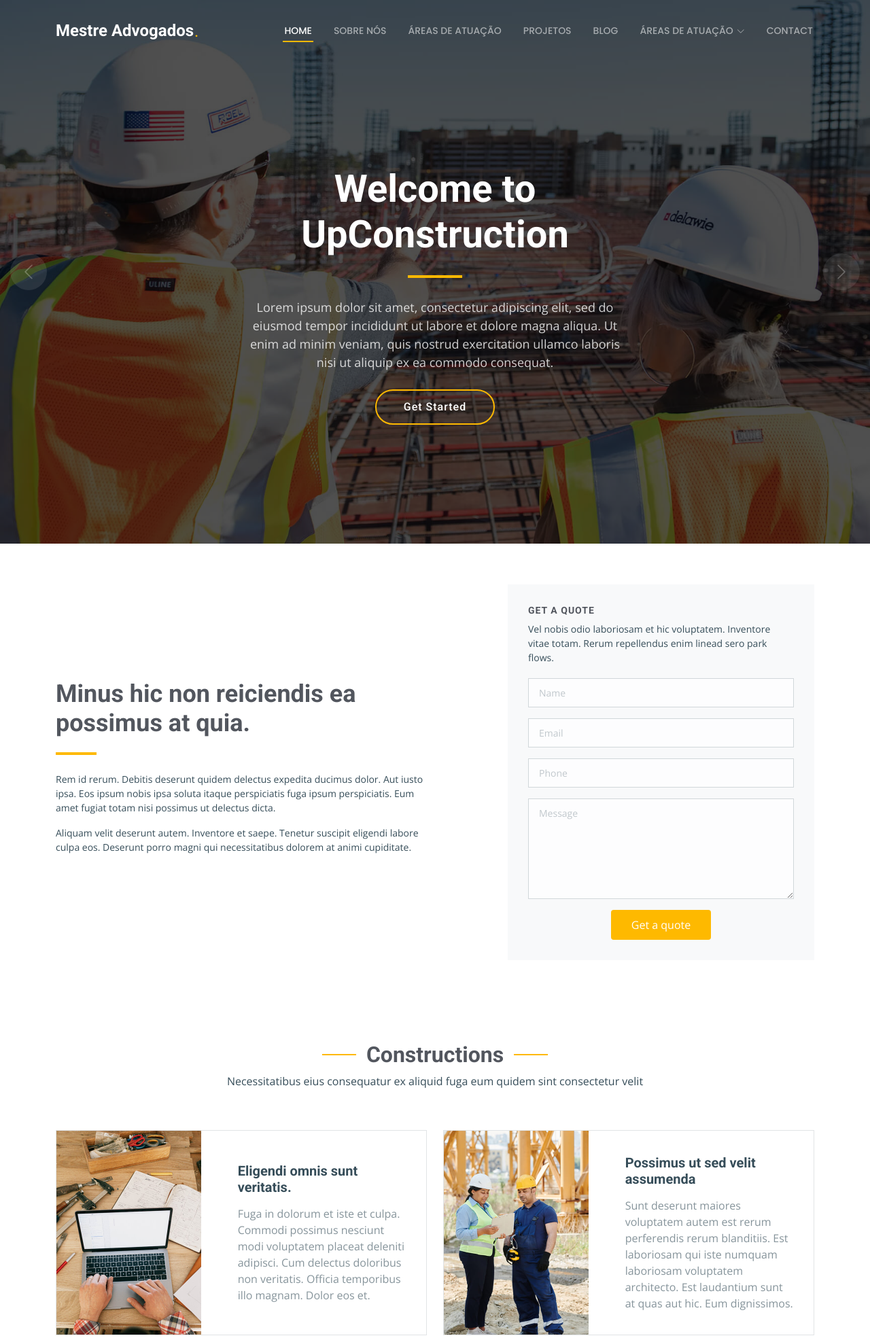
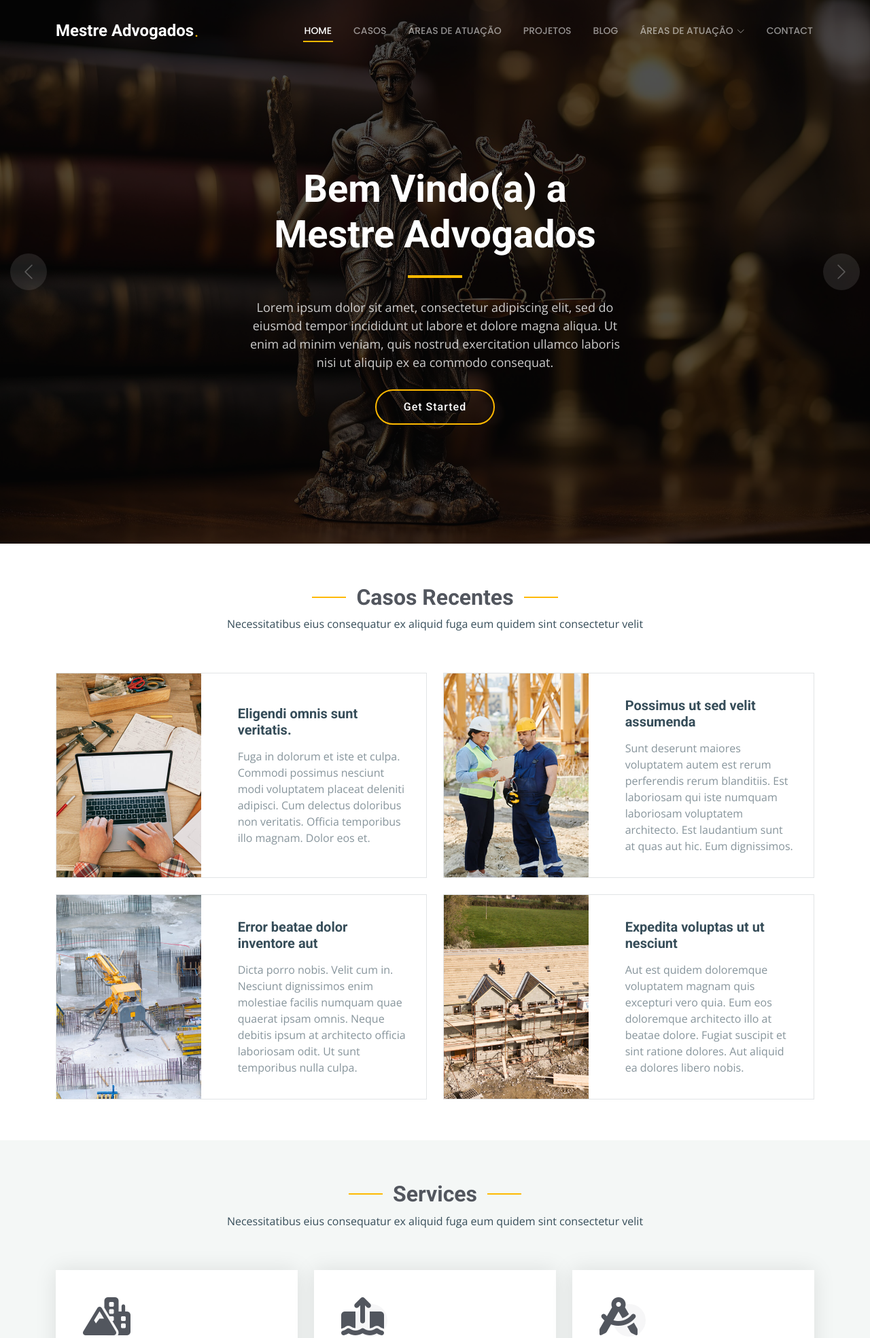
Before and after one commit to HenriqueTeixeira1977/MestreAdvogados, a PHP site: page / in a window 1280 px wide. Shown: the top 1969 px of the page at 68% size. Run offline with PHP 8.4, Linux system fonts and the light colour scheme.

Commit message:
Update20250210172113

```diff
--- a/assets/css/main.css
+++ b/assets/css/main.css
@@ -880,7 +880,6 @@ section,
 .get-started .content {
   padding: 30px 0;
 }
-
 .get-started .content h3 {
   font-size: 36px;
   font-weight: 600;
@@ -888,7 +887,6 @@ section,
   padding-bottom: 25px;
   position: relative;
 }
-
 .get-started .content h3:after {
   content: "";
   position: absolute;
@@ -898,36 +896,29 @@ section,
   background: var(--accent-color);
   left: 0;
   bottom: 0;
-}
-
-.get-started .content p {
+}.get-started .content p {
   font-size: 14px;
 }
-
 .get-started .php-email-form {
   background: color-mix(in srgb, var(--default-color), transparent 97%);
   padding: 30px;
   height: 100%;
 }
-
 @media (max-width: 575px) {
   .get-started .php-email-form {
     padding: 20px;
   }
 }
-
 .get-started .php-email-form h3 {
   font-size: 14px;
   font-weight: 700;
   text-transform: uppercase;
   letter-spacing: 1px;
 }
-
 .get-started .php-email-form p {
   font-size: 14px;
   margin-bottom: 20px;
 }
-
 .get-started .php-email-form input[type=text],
 .get-started .php-email-form input[type=email],
 .get-started .php-email-form textarea {
@@ -939,19 +930,16 @@ section,
   background-color: color-mix(in srgb, var(--background-color), transparent 20%);
   border-color: color-mix(in srgb, var(--default-color), transparent 80%);
 }
-
 .get-started .php-email-form input[type=text]:focus,
 .get-started .php-email-form input[type=email]:focus,
 .get-started .php-email-form textarea:focus {
   border-color: var(--accent-color);
 }
-
 .get-started .php-email-form input[type=text]::placeholder,
 .get-started .php-email-form input[type=email]::placeholder,
 .get-started .php-email-form textarea::placeholder {
   color: color-mix(in srgb, var(--default-color), transparent 70%);
 }
-
 .get-started .php-email-form button[type=submit] {
   color: var(--contrast-color);
   background: var(--accent-color);
@@ -960,27 +948,23 @@ section,
   transition: 0.4s;
   border-radius: 4px;
 }
-
 .get-started .php-email-form button[type=submit]:hover {
   background: color-mix(in srgb, var(--accent-color), transparent 20%);
 }
-
-/*--------------------------------------------------------------
-# Constructions Section
---------------------------------------------------------------*/
-.constructions .card-item {
+/*--------------------------------------------------------------
+# Cases Section
+--------------------------------------------------------------*/
+.cases .card-item {
   background-color: var(--surface-color);
   border: 1px solid color-mix(in srgb, var(--default-color), transparent 85%);
   position: relative;
   border-radius: 0;
 }
-
-.constructions .card-item .card-bg {
+.cases .card-item .card-bg {
   min-height: 300px;
   position: relative;
 }
-
-.constructions .card-item .card-bg img {
+.cases .card-item .card-bg img {
   position: absolute;
   inset: 0;
   display: block;
@@ -990,18 +974,15 @@ section,
   object-position: center;
   z-index: 1;
 }
-
-.constructions .card-item .card-body {
+.cases .card-item .card-body {
   padding: 30px;
 }
-
-.constructions .card-item h4 {
+.cases .card-item h4 {
   font-weight: 700;
   font-size: 20px;
   margin-bottom: 15px;
 }
-
-.constructions .card-item p {
+.cases .card-item p {
   color: color-mix(in srgb, var(--default-color), transparent 40%);
   margin: 0;
 }
--- a/index.php
+++ b/index.php
@@ -51,8 +47,8 @@
 
       <nav id="navmenu" class="navmenu">
         <ul>
-          <li><a href="index.html" class="active">Home</a></li>
-          <li><a href="about.html">Sobre Nós</a></li>
+          <li><a href="#" class="active">Home</a></li>
+          <li><a href="#cases">Casos</a></li>
           <li><a href="services.html">Áreas de Atuação</a></li>
           <li><a href="projects.html">Projetos</a></li>
           <li><a href="blog.html">Blog</a></li>
@@ -89,7 +84,7 @@
         <div class="container">
           <div class="row justify-content-center" data-aos="fade-up" data-aos-delay="100">
             <div class="col-lg-6 text-center">
-              <h2>Welcome to UpConstruction</h2>
+              <h2>Bem Vindo(a) a Mestre Advogados</h2>
               <p>Lorem ipsum dolor sit amet, consectetur adipiscing elit, sed do eiusmod tempor incididunt ut labore et dolore magna aliqua. Ut enim ad minim veniam, quis nostrud exercitation ullamco laboris nisi ut aliquip ex ea commodo consequat.</p>
               <a href="#get-started" class="btn-get-started">Get Started</a>
             </div>
@@ -131,68 +126,12 @@
 
     </section><!-- /Hero Section -->
 
-    <!-- Get Started Section -->
-    <section id="get-started" class="get-started section">
-
-      <div class="container">
-
-        <div class="row justify-content-between gy-4">
-
-          <div class="col-lg-6 d-flex align-items-center" data-aos="zoom-out" data-aos-delay="100">
-            <div class="content">
-              <h3>Minus hic non reiciendis ea possimus at quia.</h3>
-              <p>Rem id rerum. Debitis deserunt quidem delectus expedita ducimus dolor. Aut iusto ipsa. Eos ipsum nobis ipsa soluta itaque perspiciatis fuga ipsum perspiciatis. Eum amet fugiat totam nisi possimus ut delectus dicta.
-              </p>
-              <p>Aliquam velit deserunt autem. Inventore et saepe. Tenetur suscipit eligendi labore culpa eos. Deserunt porro magni qui necessitatibus dolorem at animi cupiditate.</p>
-            </div>
-          </div>
-
-          <div class="col-lg-5" data-aos="zoom-out" data-aos-delay="200">
-            <form action="forms/quote.php" method="post" class="php-email-form">
-              <h3>Get a quote</h3>
-              <p>Vel nobis odio laboriosam et hic voluptatem. Inventore vitae totam. Rerum repellendus enim linead sero park flows.</p>
-              <div class="row gy-3">
-
-                <div class="col-12">
-                  <input type="text" name="name" class="form-control" placeholder="Name" required="">
-                </div>
-
-                <div class="col-12 ">
-                  <input type="email" class="form-control" name="email" placeholder="Email" required="">
-                </div>
-
-                <div class="col-12">
-                  <input type="text" class="form-control" name="phone" placeholder="Phone" required="">
-                </div>
-
-                <div class="col-12">
-                  <textarea class="form-control" name="message" rows="6" placeholder="Message" required=""></textarea>
-                </div>
-
-                <div class="col-12 text-center">
-                  <div class="loading">Loading</div>
-                  <div class="error-message"></div>
-                  <div class="sent-message">Your quote request has been sent successfully. Thank you!</div>
-
-                  <button type="submit">Get a quote</button>
-                </div>
-
-              </div>
-            </form>
-          </div><!-- End Quote Form -->
-
-        </div>
-
-      </div>
-
-    </section><!-- /Get Started Section -->
-
-    <!-- Constructions Section -->
-    <section id="constructions" class="constructions section">
+    <!-- Cases Section -->
+    <section id="cases" class="cases section">
 
       <!-- Section Title -->
       <div class="container section-title" data-aos="fade-up">
-        <h2>Constructions</h2>
+        <h2>Casos Recentes</h2>
         <p>Necessitatibus eius consequatur ex aliquid fuga eum quidem sint consectetur velit</p>
       </div><!-- End Section Title -->
 
@@ -268,7 +207,7 @@
 
       </div>
 
-    </section><!-- /Constructions Section -->
+    </section><!-- /Cases Section -->
 
     <!-- Services Section -->
     <section id="services" class="services section light-background">
```
Also changed, not shown: other parts of index.php (+48 -11 lines), assets/img/hero-carousel/_hero-carousel-1.jpg (added), assets/img/hero-carousel/_hero-carousel-2.jpg (added), assets/img/hero-carousel/_hero-carousel-3.jpg (added), assets/img/hero-carousel/_hero-carousel-4.jpg (added), assets/img/hero-carousel/_hero-carousel-5.jpg (added), assets/img/hero-carousel/hero-carousel-1.jpg, assets/img/hero-carousel/hero-carousel-2.jpg, assets/img/hero-carousel/hero-carousel-3.jpg, assets/img/hero-carousel/hero-carousel-4.jpg, assets/img/hero-carousel/hero-carousel-5.jpg.
